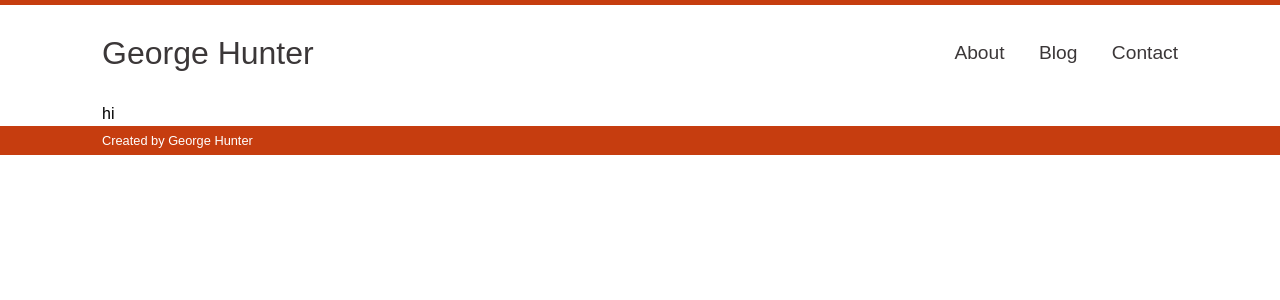
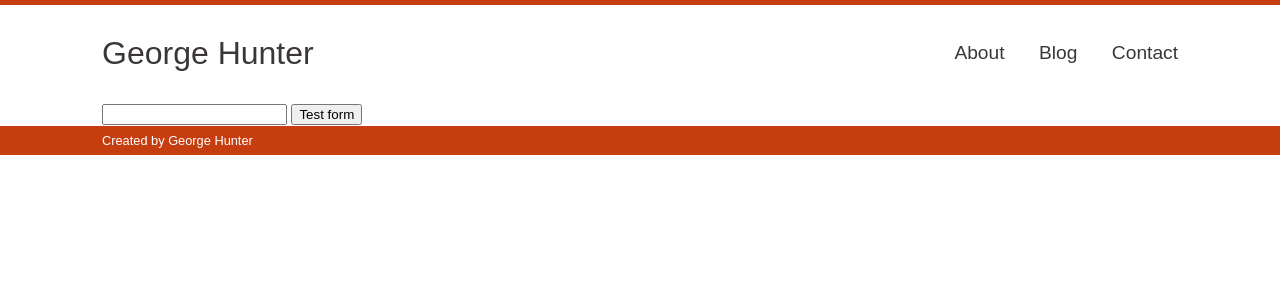
Before and after one commit to GeorgeHunter/GeorgeHunter.github.io, a Jekyll site: the page built from contact.html, in a window 1280 px wide. Shown: the top 300 px of the page. Built offline with Jekyll 4.4.1, drawn with Linux system fonts in a browser that asks for light colours.

Commit message:
Basic contact form

```diff
--- a/contact.html
+++ b/contact.html
@@ -4,4 +4,12 @@ layout: default
 permalink: /contact/
 weight: 3
 ---
-hi
+
+
+<form action="https://getsimpleform.com/messages?form_api_token=1cf260bb638e0966e21f4b2e2fb0815c" method="post">
+  <!-- the redirect_to is optional, the form will redirect to the referrer on submission -->
+  <input type='hidden' name='redirect_to' value='<the complete return url e.g. http://fooey.com/thank-you.html>' />
+  <!-- all your input fields here.... -->
+  <input type='text' name='test' />
+  <input type='submit' value='Test form' />
+</form>
```
Also changed, not shown: 2 other files.
